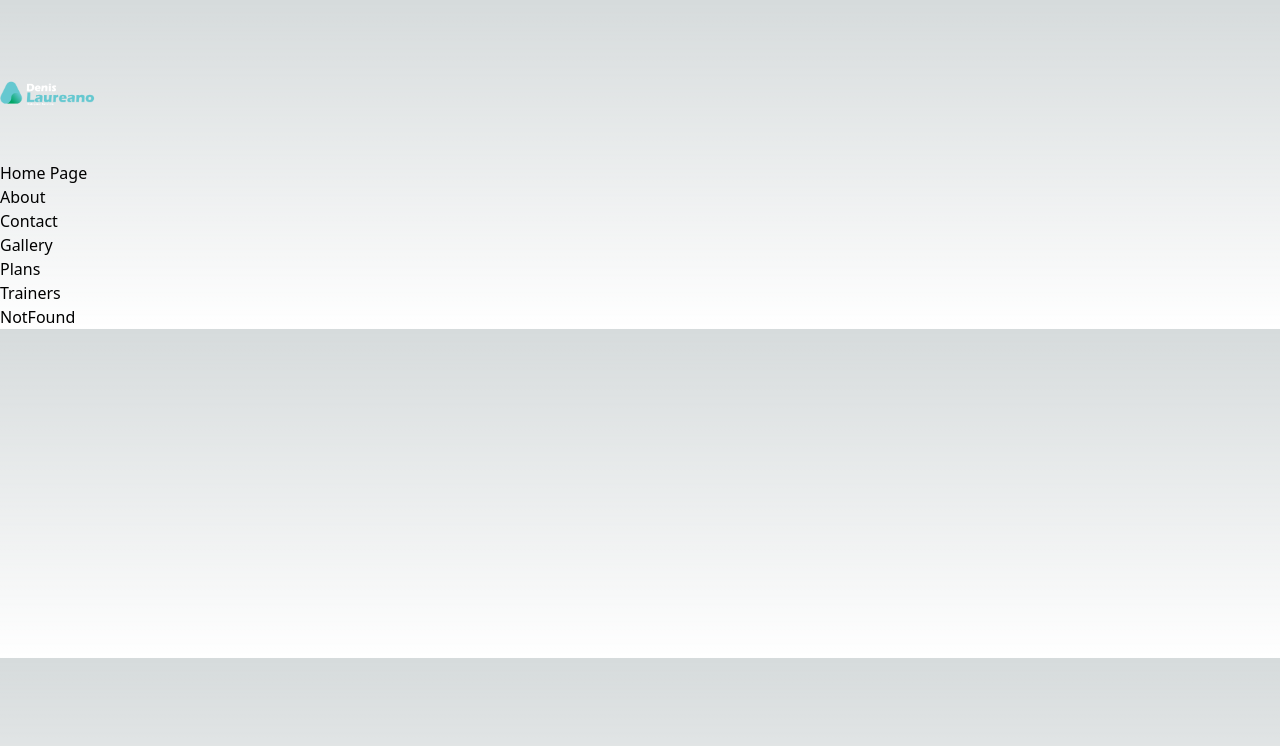
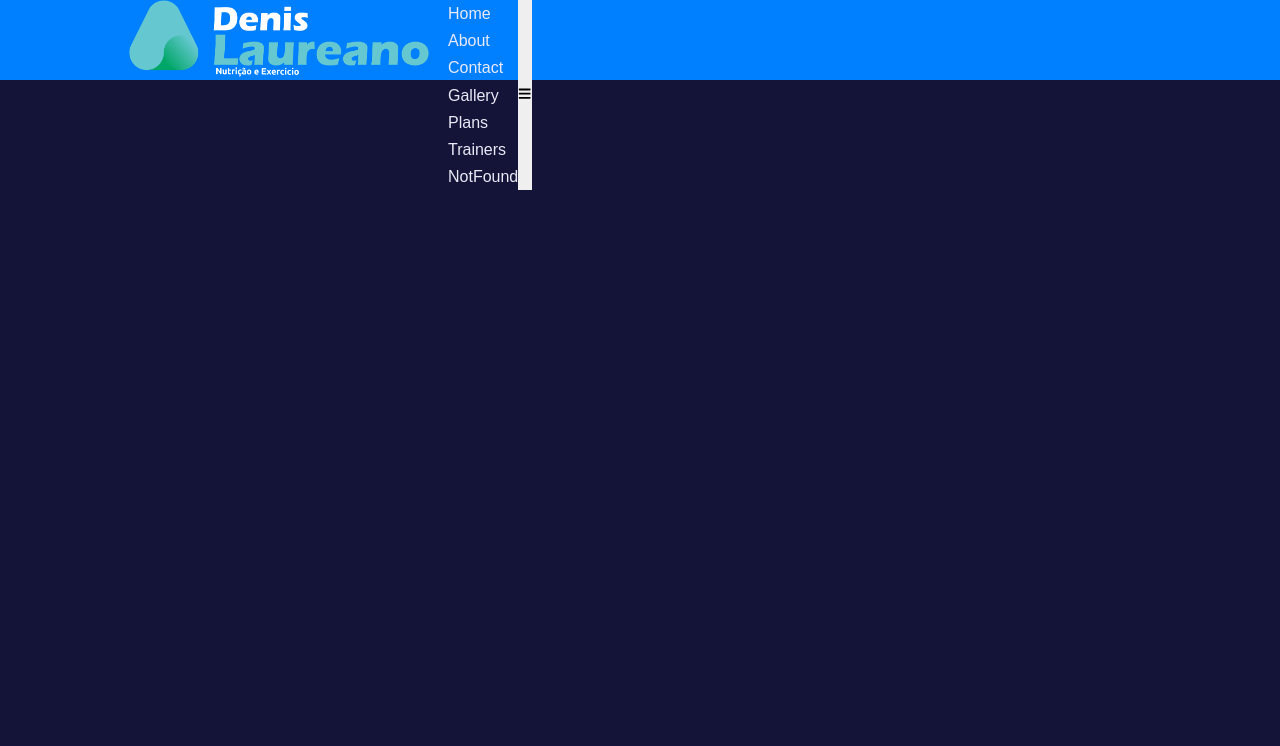
Before and after one commit to Deniscley/Nutrition.And.Exercise.Web, a Next.js app: page / in a window 1280 px wide. Shown: the top 746 px of the page. Built offline with nearby package versions, Linux system fonts and the light colour scheme.

Commit message:
feat: Page color adjustments

```diff
--- a/src/app/globals.css
+++ b/src/app/globals.css
@@ -1,31 +1,72 @@
-@tailwind base;
-@tailwind components;
-@tailwind utilities;
+*,
+*::before,
+*::after {
+  margin: 0;
+  padding: 0;
+  border: 0;
+  outline: 0;
+  list-style: none;
+  text-decoration: none;
+  box-sizing: border-box;
+}
 
 :root {
-  --foreground-rgb: 0, 0, 0;
-  --background-start-rgb: 214, 219, 220;
-  --background-end-rgb: 255, 255, 255;
+  --primary-hue: 210;
+  --gray-hue: 240;
+  --color-primary: hsl(var(--primary-hue), 100%, 50%);
+  --color-primary-variant: hsl(var(--primary-hue), 100%, 65%);
+  --color-secondary: #ffb116;
+  --color-gray-100: hsl(var(--gray-hue), 47%, 94%);
+  --color-gray-200: hsl(var(--gray-hue), 26%, 75%);
+  --color-gray-300: hsl(var(--gray-hue), 24%, 64%);
+  --color-gray-400: hsl(var(--gray-hue), 16%, 41%);
+  --color-gray-500: hsl(var(--gray-hue), 44%, 25%);
+  --color-gray-600: hsl(var(--gray-hue), 48%, 15%);
+
+  --container-with-lg: 80%;
+  --container-width-md: 90%;
+
+  --transition: all 500ms ease;
 }
 
-@media (prefers-color-scheme: dark) {
-  :root {
-    --foreground-rgb: 255, 255, 255;
-    --background-start-rgb: 0, 0, 0;
-    --background-end-rgb: 0, 0, 0;
-  }
+/* GENERAL STYLES */
+body {
+  font-family: "Montserrat", sans-serif;
+  color: var(--color-gray-200);
+  line-height: 1.7;
+  overflow-x: hidden;
+  background: var(--color-gray-600);
 }
 
-body {
-  color: rgb(var(--foreground-rgb));
-  background: linear-gradient(
-      to bottom,
-      transparent,
-      rgb(var(--background-end-rgb))
-    )
-    rgb(var(--background-start-rgb));
+.container {
+  width: var(--container-with-lg);
+  max-width: 1920px;
+  margin-inline: auto;
 }
 
-.nav__container {
-  margin: 5rem 0 3rem 0;
+h1,
+h2,
+h3,
+h4,
+h5 {
+  line-height: 1.2;
+  color: var(--color-gray-100);
 }
+
+h1 {
+  font-size: 3rem;
+}
+
+h2 {
+  font-size: 2rem;
+}
+
+a {
+  color: var(--color-gray-100);
+}
+
+img {
+  display: block;
+  object-fit: cover;
+  /* width: */
+}
--- a/src/app/homePage/page.tsx
+++ /dev/null
@@ -1,5 +0,0 @@
-import React from "react";
-
-export default function HomePage() {
-  return <div>#Home Page#</div>;
-}
--- a/src/app/layout.tsx
+++ b/src/app/layout.tsx
@@ -1,13 +1,19 @@
 "use client";
 import "./globals.css";
 import type { Metadata } from "next";
-import Link from "next/link";
-import Image from "next/image";
+// import { Inter } from "next/font/google";
+import Navbar from "@/components/layout/navbar";
 
 export const metadata: Metadata = {
-  title: "Create Next App",
-  description: "Generated by create next app",
+  title: "Denis Laureano - Nutrição e Exercício",
+  description:
+    "Aqui você encontra de tudo para melhorar sua qualidade de vida!",
 };
+
+// const inter = Inter({
+//   subsets: ["latin"],
+//   display: "swap",
+// });
 
 export default function RootLayout({
   children,
@@ -15,21 +21,12 @@ export default function RootLayout({
   children: React.ReactNode;
 }) {
   return (
-    <html lang="en">
+    <html
+      lang="en"
+      // className={inter.className}
+    >
       <body>
-        <nav>
-          <div className="container nav__container">
-            <Link href="./homePage">
-              <Image
-                src="/logo_Branco.png"
-                width={100}
-                height={100}
-                alt="Picture of the author"
-              />
-            </Link>
-            <a href=""></a>
-          </div>
-        </nav>
+        <Navbar />
         {children}
       </body>
     </html>
--- a/src/app/page.tsx
+++ b/src/app/page.tsx
@@ -1,8 +1,7 @@
-import Routes from "@/state/routes";
 import React from "react";
 
 export default function Home() {
-  return <Routes />;
+  return <div>#Seja bem vindo!!!#</div>;
 }
 
 // export default function Home() {
--- /dev/null
+++ b/src/components/layout/navbar.css
@@ -0,0 +1,16 @@
+nav {
+  height: 5rem;
+  width: 100vw;
+  background: var(--color-primary);
+  display: grid;
+  place-items: center;
+  position: fixed;
+  top: 0;
+  left: 0;
+  z-index: 99;
+}
+
+.nav__container {
+  height: 100%;
+  display: flex;
+}
--- /dev/null
+++ b/src/components/layout/navbar.tsx
@@ -0,0 +1,22 @@
+import React from "react";
+import Link from "next/link";
+import Image from "next/image";
+import Routes from "@/state/routes/routes";
+import { FaBars } from "react-icons/fa";
+import "./navbar.css";
+
+export default function Navbar() {
+  return (
+    <nav>
+      <div className="container nav__container">
+        <Link href="./homePage">
+          <Image src="/logoNav.png" width={320} height={95} alt="Logo" />
+        </Link>
+        <Routes />
+        <button className="nav__toggle-btn">
+          <FaBars />
+        </button>
+      </div>
+    </nav>
+  );
+}
--- /dev/null
+++ b/src/pages/_document.tsx
@@ -0,0 +1,51 @@
+import Document, {
+  Html,
+  Head,
+  Main,
+  NextScript,
+  DocumentContext,
+  DocumentInitialProps,
+} from "next/document";
+
+// export default function Document() {
+
+class MyDocument extends Document {
+  static async getInitialProps(
+    ctx: DocumentContext
+  ): Promise<DocumentInitialProps> {
+    const originalRenderPage = ctx.renderPage;
+
+    // Run the React rendering logic synchronously
+    ctx.renderPage = () =>
+      originalRenderPage({
+        // Useful for wrapping the whole react tree
+        enhanceApp: (App) => App,
+        // Useful for wrapping in a per-page basis
+        enhanceComponent: (Component) => Component,
+      });
+
+    // Run the parent `getInitialProps`, it now includes the custom `renderPage`
+    const initialProps = await Document.getInitialProps(ctx);
+
+    return initialProps;
+  }
+
+  render() {
+    return (
+      <Html lang="en">
+        <Head>
+          <link
+            href="https://fonts.googleapis.com/css2?family=Montserrat:wght@300;400;500;600;700&display=swap"
+            rel="stylesheet"
+          ></link>
+        </Head>
+        <body>
+          <Main />
+          <NextScript />
+        </body>
+      </Html>
+    );
+  }
+}
+
+export default MyDocument;
--- a/src/state/routes.tsx
+++ b/src/state/routes/routes.tsx
@@ -2,9 +2,9 @@ import Link from "next/link";
 
 export default function Routes() {
   return (
-    <ul>
+    <ul className="nav_links">
       <li>
-        <Link href="/homePage">Home Page</Link>
+        <Link href="/">Home</Link>
       </li>
       <li>
         <Link href="/about">About</Link>
--- a/tsconfig.json
+++ b/tsconfig.json
@@ -30,7 +30,7 @@
     "types.d.ts",
     ".next/types/**/*.ts",
     "__tests__/page.test.tsx",
-    "src/state/routes.tsx"
+    "src/state/routes/routes.tsx"
   ],
   "exclude": ["node_modules"]
 }
```
Also changed, not shown: public/logoNav.png (renamed from public/logo_Branco.png).
